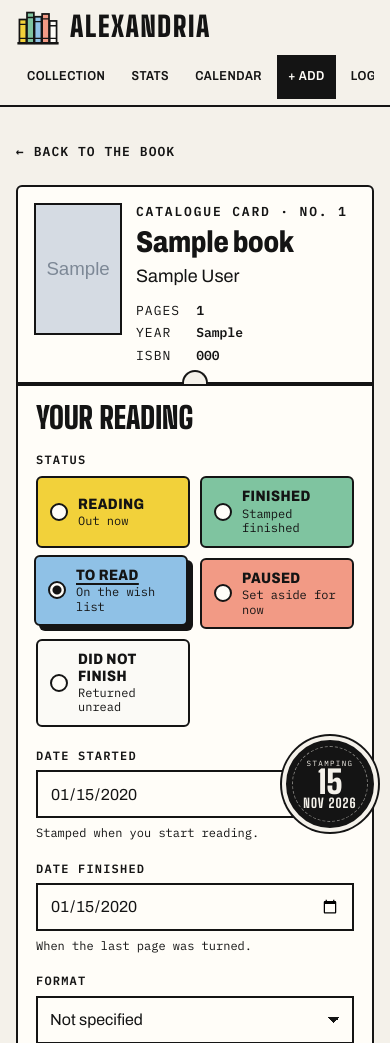
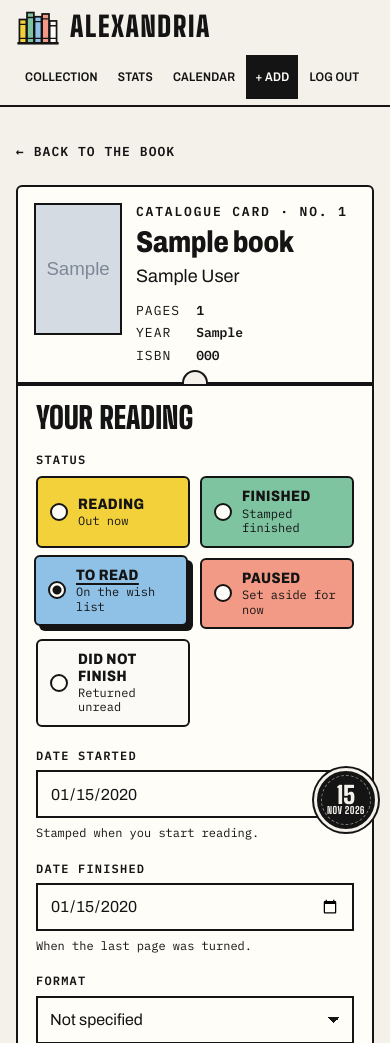
Before and after one commit to Kr4is/alexandria, a Flask app: page /edit/1 in a window 390 px wide. Shown: the top 1043 px of the page. Run offline with Flask 3, Linux system fonts and the light colour scheme; a user stored in the database is signed in; tables that the repository leaves empty hold one stand-in row (values such as "Sample post"); grey boxes marked "Sample" are stand-in pictures; style sheets or scripts are compiled from the project's sources; some libraries are stand-ins or nearby versions.

Commit message:
fix(mobile): fit the owner nav in one row, shrink the pinned date dial
The nav clipped LOG OUT behind a horizontal scroll once + ADD appeared, and
the 96px dial covered form fields. The dial is 64px on phones without the
STAMPING label.

Co-Authored-By: Claude Sonnet 5.5 <noreply@anthropic.com>

```diff
--- a/static/src/app.css
+++ b/static/src/app.css
@@ -435,8 +435,8 @@
 }
 @media (max-width: 640px) {
   .top .wrap { gap: 8px; padding-top: 6px; padding-bottom: 6px; }
-  .nav { margin-left: 0; width: 100%; overflow-x: auto; flex-wrap: nowrap; }
-  .nav a, .nav button { padding: 0 9px; font-size: 13px; white-space: nowrap; }
+  .nav { margin-left: 0; width: 100%; gap: 2px; flex-wrap: wrap; }
+  .nav a, .nav button { padding: 0 7px; font-size: 12.5px; letter-spacing: .02em; white-space: nowrap; }
   .nav .long { display: none; }
   .who { margin-left: auto; }
   .legend { gap: 6px 14px; font-size: 12px; }
@@ -452,12 +452,13 @@
   .months { grid-template-columns: repeat(3, minmax(0, 1fr)); gap: 6px; }
   .month { padding: 6px; }
   .dot { font-size: 9px; border-width: 2px; }
-  .dial { width: 96px; height: 96px; border-width: 4px; }
-  .dial b { font-size: 32px; }
-  .dial span { font-size: 13px; }
-  .dial small { font-size: 7.5px; }
+  .dial { width: 64px; height: 64px; border-width: 3px; right: 12px; bottom: 12px; }
+  .dial::after { inset: 4px; }
+  .dial b { font-size: 24px; }
+  .dial span { font-size: 10px; letter-spacing: .04em; }
+  .dial small { display: none; }
   .tally b { font-size: 52px; }
-  .toast { bottom: 122px; max-width: calc(100% - 32px); }
+  .toast { bottom: 90px; max-width: calc(100% - 32px); }
   .stamp.big { font-size: 26px; }
   .finish-stamp { right: 10px; top: 10px; }
 }
```
